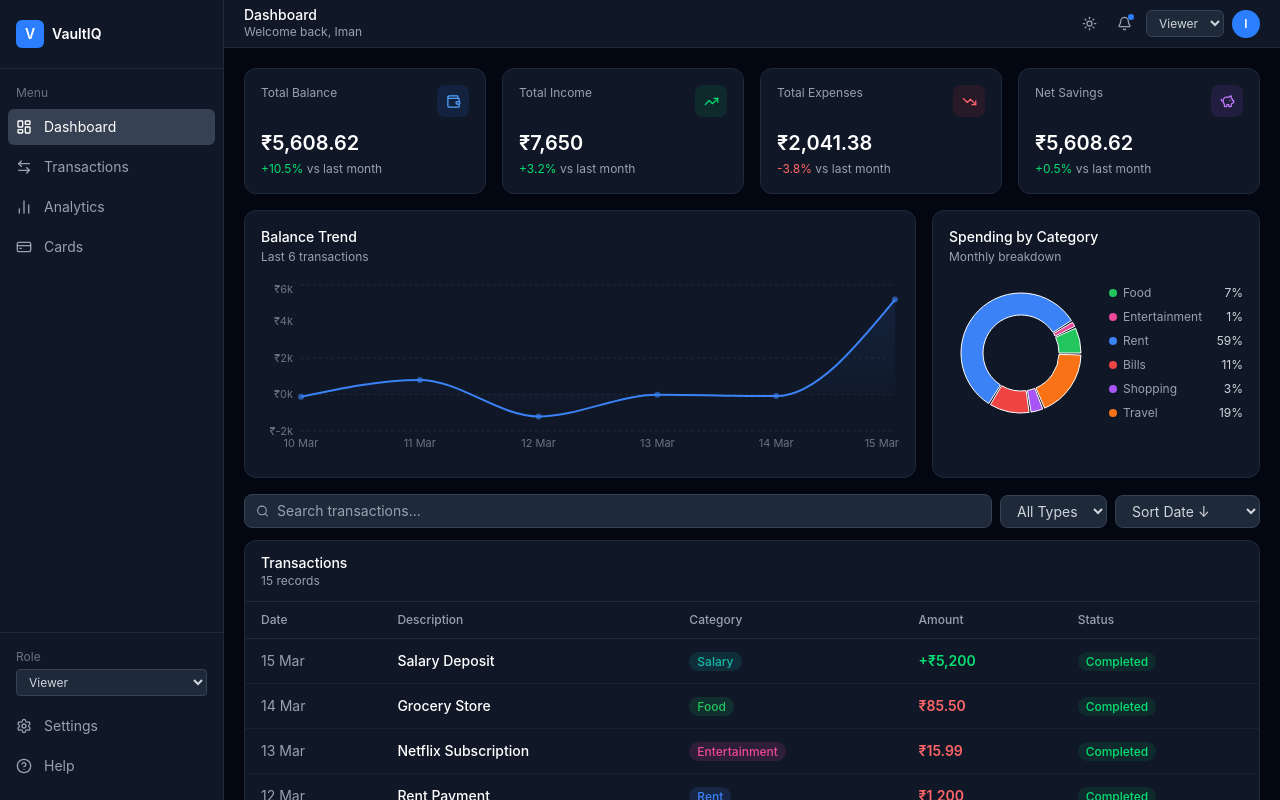
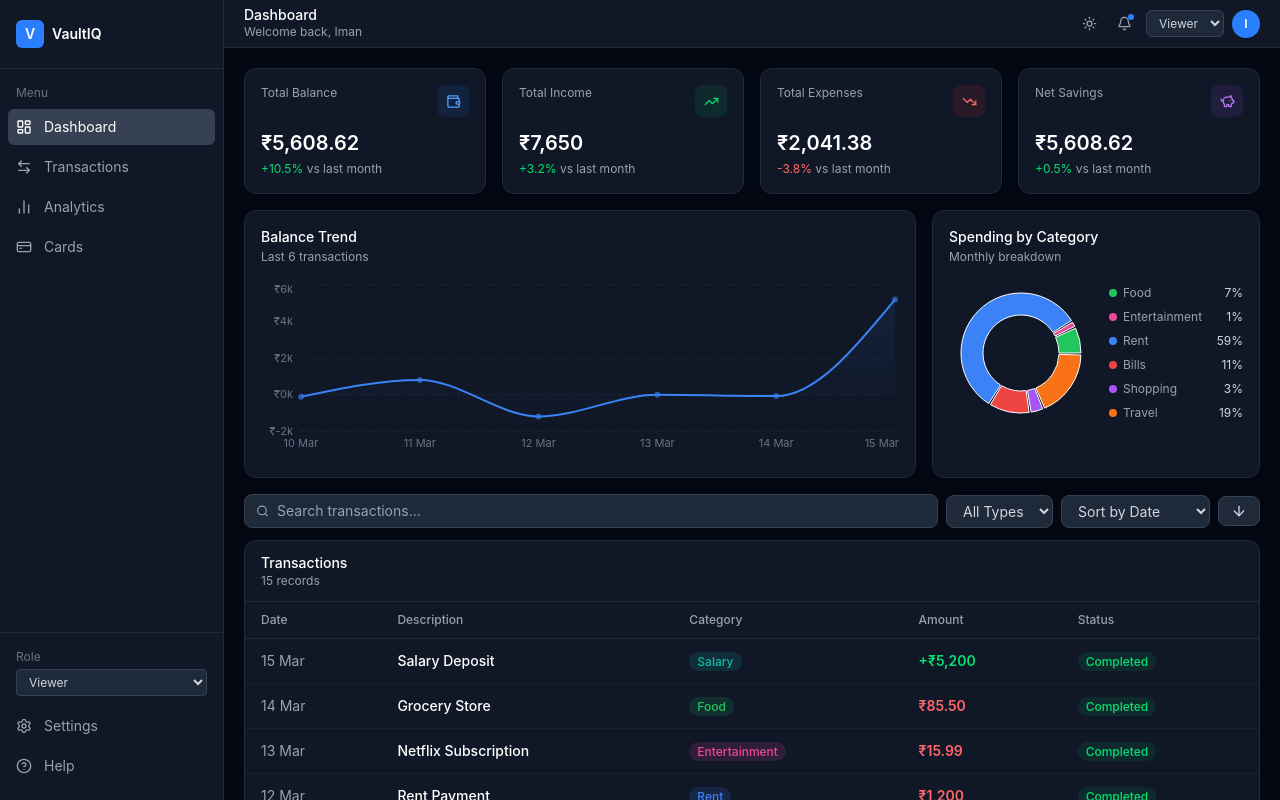
Before and after one commit to Iman-Datta/VaultIQ, a React (Vite) app: page / in a window 1280 px wide. Built offline with nearby package versions, Linux system fonts and the light colour scheme.

Commit message:
Add sort direction button

```diff
--- a/src/components/transactions/FilterBar.jsx
+++ b/src/components/transactions/FilterBar.jsx
@@ -5,21 +5,13 @@ import {
   setSortField,
   setSortDir,
 } from "../../store/slices/filterSlice";
-import { Search } from "lucide-react";
+import { Search, ArrowUp, ArrowDown } from "lucide-react";
 
 export default function FilterBar() {
   const dispatch = useDispatch();
   const { searchQuery, typeFilter, sortField, sortDir } = useSelector(
     (s) => s.filter,
   );
-
-  const handleSortField = (e) => {
-    const val = e.target.value;
-    // val is e.g. 'date_desc' or 'amount_asc'
-    const [field, dir] = val.split("_");
-    dispatch(setSortField(field));
-    dispatch(setSortDir(dir));
-  };
 
   return (
     <div className="flex flex-wrap items-center gap-2">
@@ -49,17 +41,23 @@ export default function FilterBar() {
         <option value="expense">Expense</option>
       </select>
 
-      {/* Sort */}
+      {/* Sort Field */}
       <select
-        value={`${sortField}_${sortDir}`}
-        onChange={handleSortField}
+        value={sortField}
+        onChange={(e) => dispatch(setSortField(e.target.value))}
         className="text-sm bg-gray-100 dark:bg-gray-800 border border-gray-200 dark:border-gray-700 rounded-lg px-3 py-1.5 text-gray-900 dark:text-gray-300 focus:outline-none"
       >
-        <option value="date_desc">Sort Date ↓</option>
-        <option value="date_asc">Sort Date ↑</option>
-        <option value="amount_desc">Sort Amount ↓</option>
-        <option value="amount_asc">Sort Amount ↑</option>
+        <option value="date">Sort by Date</option>
+        <option value="amount">Sort by Amount</option>
       </select>
+
+      {/* Sort Direction Button */}
+      <button
+        onClick={() => dispatch(setSortDir(sortDir === "asc" ? "desc" : "asc"))}
+        className="flex items-center justify-center px-3 py-1.5 rounded-lg border border-gray-200 dark:border-gray-700 bg-gray-100 dark:bg-gray-800 text-gray-900 dark:text-gray-300 hover:bg-gray-200 dark:hover:bg-gray-700 transition"
+      >
+        {sortDir === "asc" ? <ArrowUp size={16} /> : <ArrowDown size={16} />}
+      </button>
     </div>
   );
 }
```
